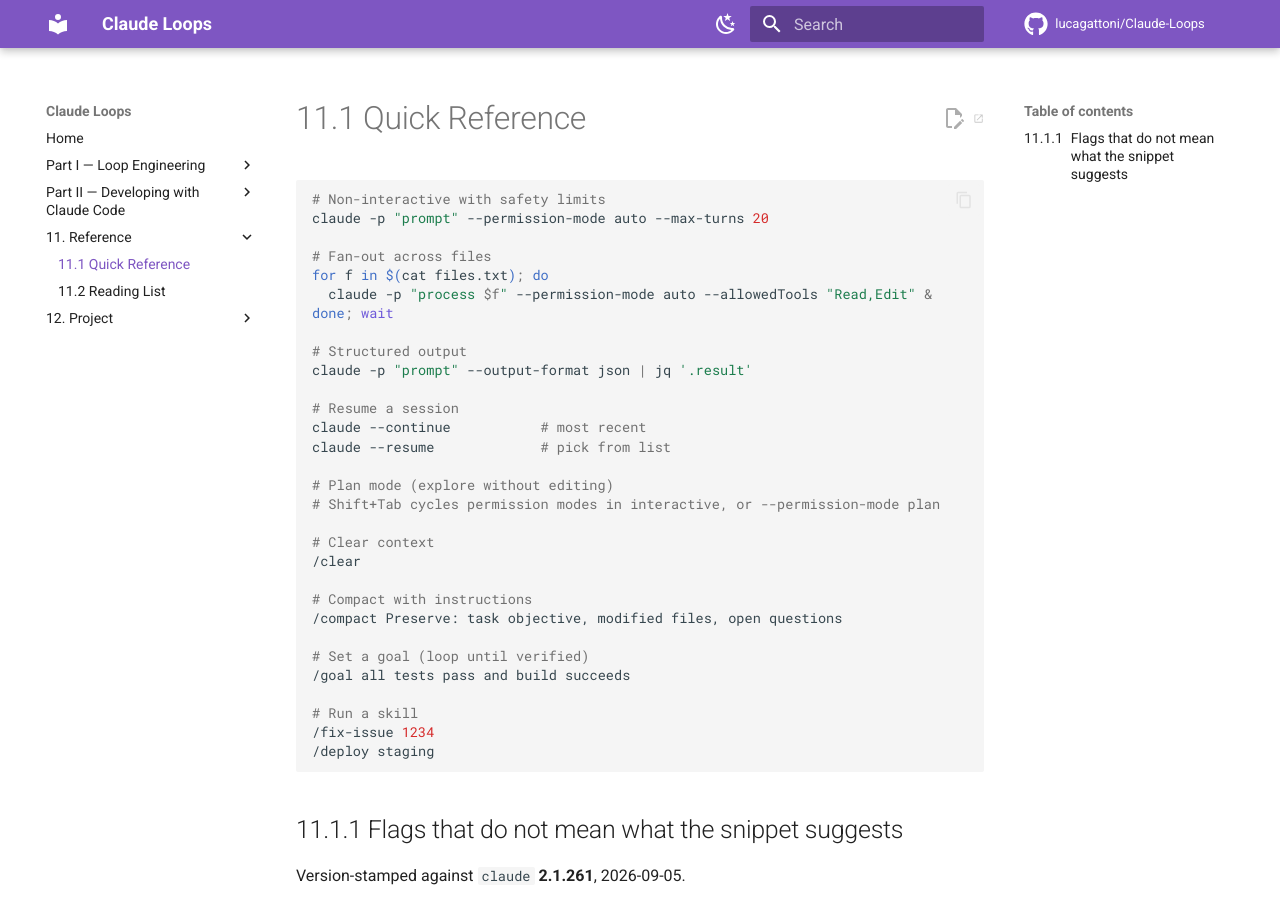
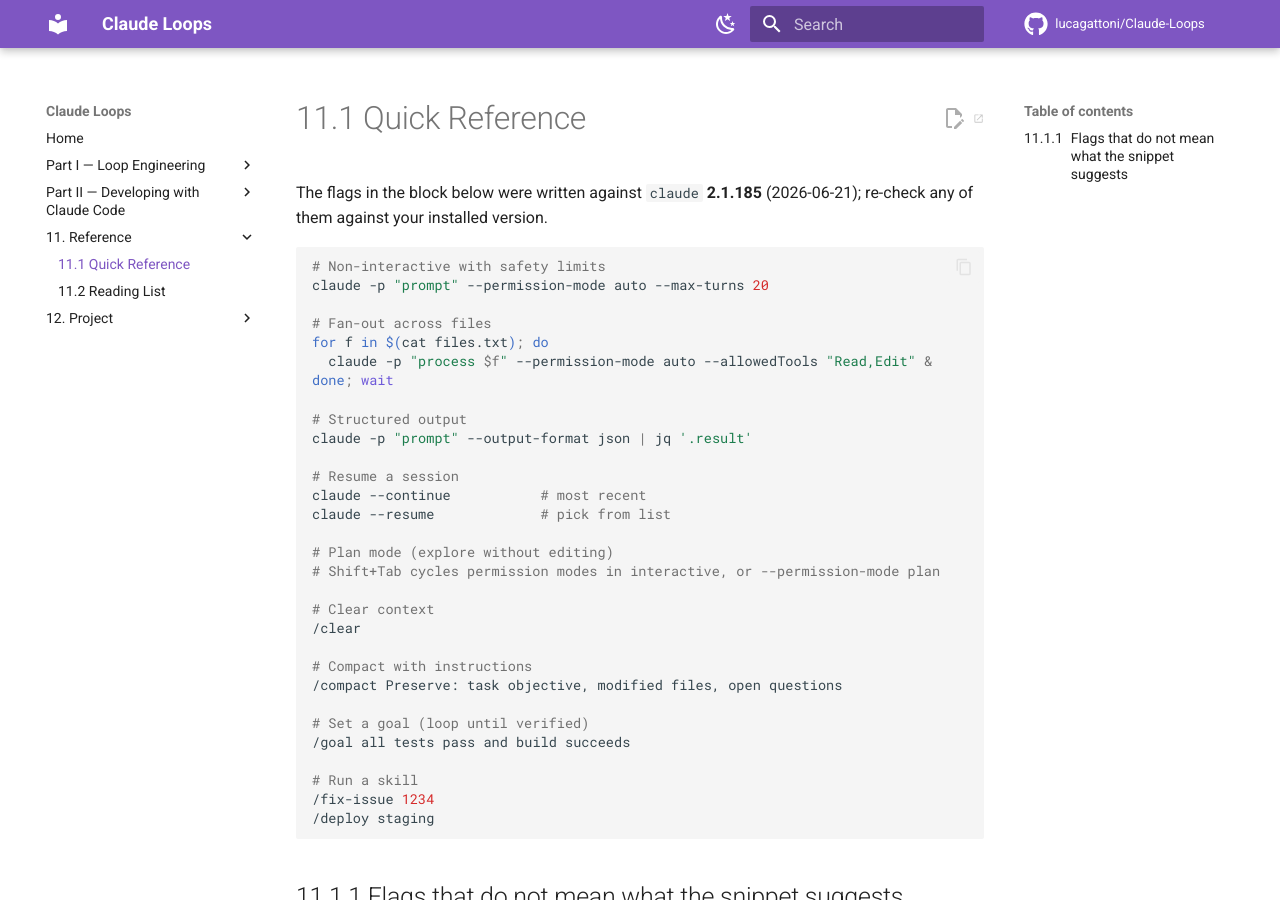
Before and after one commit to lucagattoni/Claude-Loops, an MkDocs documentation site: the page built from docs/18-quick-reference.md, in a window 1280 px wide and 900 px high. Built offline with MkDocs 1.6.1 and Material for MkDocs 9.7.7, drawn with Linux system fonts in a browser that asks for light colours; comment, search, counter and statistics services are not loaded.

Commit message:
18-quick-reference.md: 1 fact-check fix(es) from the C7 doc sweep
Change types: ADD_VERSION_STAMP×1

- [medium] MODIFIED wording. The proposal read 'Version-stamped against 2.1.185', which asserts a verification the finder did not perform flag-by-flag; my wording claims only what was actually establis

Backlog step 11 (C7). 34/34 units, 4,025 previously-unverified lines, 656 claims
checked, 471 URLs opened. Evidence: plans/20260907_0100-c7-doc-sweep-evidence.md.
mkdocs build --strict green on the full change set.

Co-Authored-By: Claude Opus 5 (1M context) <noreply@anthropic.com>
Claude-Session: https://claude.ai/code/session_0143r6VLrjfhL34xeWGQvHmV

````diff
--- a/docs/18-quick-reference.md
+++ b/docs/18-quick-reference.md
@@ -1,4 +1,7 @@
 # Quick Reference
+
+The flags in the block below were written against `claude` **2.1.185** (2026-06-21);
+re-check any of them against your installed version.
 
 ```bash
 # Non-interactive with safety limits
````
